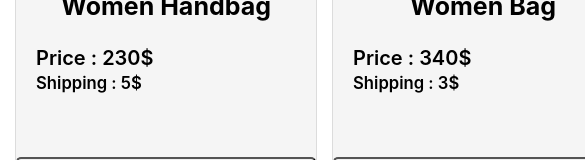
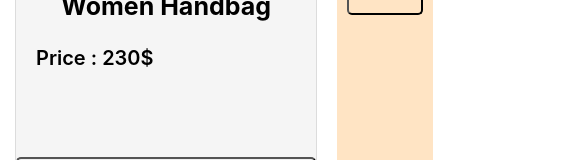
Before and after one commit to nishattasnim08/bag-bazaar, a React (Create React App) app: page / in a window 390 px wide. Shown: the part 460-620 px from the top of the page, 585 px wide, since content can reach past the window. Built offline with nearby package versions, Linux system fonts and the light colour scheme.

Commit message:
final commit

```diff
--- a/public/products.json
+++ b/public/products.json
@@ -3,84 +3,72 @@
     "id": "001",
     "image": "https://img.freepik.com/free-photo/beautiful-elegance-luxury-fashion-pink-women-handbag_1203-7653.jpg?t=st=1648286201~exp=1648286801~hmac=959cef9bb9a0a979a0ccabbdf2b68c40bab4b003f824bc755193079b4cb8f36b&w=996",
     "price": 230,
-      "shipping": 5,
     "name": "Beautiful Elegance Luxury Fashion Pink Women Handbag"
   },
   {
     "id": "002",
     "image": "https://img.freepik.com/free-photo/beautiful-elegance-luxury-fashion-women-bag_1203-7665.jpg?w=900",
     "price": 340,
-      "shipping": 3,
     "name": "Beautiful Elegance Luxury Fashion Nude Women Bag"
   },
   {
     "id": "003",
     "image": "https://img.freepik.com/free-photo/beautiful-elegance-luxury-fashion-women-blue-handbag_74190-4887.jpg?t=st=1648286201~exp=1648286801~hmac=36a47b8bf3328c52a05fd16ac7ba4466c89f1dd235e3e8c6bdd70228fdf5fb8e&w=900",
     "price": 215,
-      "shipping": 8,
     "name": "Beautiful Elegance Luxury Fashion Women Blue Handbag"
   },
   {
     "id": "004",
     "image": "https://img.freepik.com/free-photo/beautiful-elegance-luxury-fashion-green-handbag_74190-4885.jpg?w=900",
     "price": 313,
-      "shipping": 6,
     "name": "Beautiful Elegance Luxury Fashion Green Handbag"
   },
   {
     "id": "005",
     "image": "https://images.pexels.com/photos/6273058/pexels-photo-6273058.jpeg?auto=compress&cs=tinysrgb&w=1260&h=750&dpr=2",
     "price": 286,
-      "shipping": 9,
     "name": "Beautiful Nude Leather Female Handbag"
   },
   {
     "id": "006",
     "image": "https://img.freepik.com/free-photo/fashionable-woman-s-stylish-bag-isolated-white-background-beautiful-purple-luxury-leather-female-handbag-luxury-accessories_186202-4480.jpg?t=st=1648286392~exp=1648286992~hmac=f42a189f4ba1d2dc119dbc12e73339e7d236d05fbdff36632bcf46200b079b7f&w=900",
     "price": 271,
-      "shipping": 4,
     "name": "Beautiful Purple Luxury Leather Female Handbag"
   },
   {
     "id": "007",
     "image": "https://img.freepik.com/free-photo/fashionable-woman-s-stylish-bag-isolated-white-background-beautiful-black-luxury-leather-female-handbag-luxury-accessories_186202-4485.jpg?t=st=1648286392~exp=1648286992~hmac=80d3118da888df44085e75e27ecd75183d053fe3e247e135d24166a243b0c8c1&w=740",
     "price": 210,
-      "shipping": 5,
     "name": "Beautiful Black Luxury Leather Female Handbag"
   },
   {
     "id": "008",
     "image": "https://img.freepik.com/free-photo/luxury-woman-handbag_1203-8391.jpg?t=st=1648286201~exp=1648286801~hmac=388baeb8e1f63f02e8e9c2710dc524a1eb6c701c0403611bf88c4bc1186d4407&w=900",
     "price": 270,
-      "shipping": 7,
     "name": "Luxury Woman Brown Handbag"
   },
   {
     "id": "009",
     "image": "https://img.freepik.com/free-photo/luxury-woman-handbag_1203-8394.jpg?w=900",
     "price": 229,
-      "shipping": 2,
     "name": "Luxury Woman Pink Handbag"
   },
   {
     "id": "010",
     "image": "https://img.freepik.com/free-photo/female-bag-white-textile_93675-131968.jpg?t=st=1648295727~exp=1648296327~hmac=6ee8779cf32320ce1852988d8ee22f9178d09c2e0883803fec357c22d27055bf&w=996",
     "price": 372,
-      "shipping": 9,
     "name": "Purple Elegance Woman Luxury"
   },
   {
     "id": "011",
     "image": "https://img.freepik.com/free-photo/beautiful-elegance-luxury-fashion-women-bag_74190-4900.jpg?t=st=1648286201~exp=1648286801~hmac=b5b7d035fd78e73aaffe1ef779bf02bcf586cb39dec39eba380ea32a272be5b3&w=900",
     "price": 346,
-      "shipping": 3,
     "name": "Beautiful Elegance Luxury Brown Fashion Women Bag"
   },
   {
     "id": "012",
     "image": "https://img.freepik.com/free-photo/beautiful-shot-black-purse-white-table-with-pink_181624-22681.jpg?t=st=1648295833~exp=1648296433~hmac=b19056231996bfbc0cda04d3829770965da7526cf58b7e392679a5779933e4a9&w=996",
     "price": 399,
-      "shipping": 7,
     "name": "Black Elegance Woman Luxury Handbag"
   }
 ]
--- a/src/components/Bonus/Bonus.css
+++ b/src/components/Bonus/Bonus.css
@@ -7,3 +7,8 @@
     border-radius: 5px;
     background-color: lightgrey;
 }
+@media screen and (max-width:668px) {
+    .bonus-part{
+        margin:30px 25px;
+    }
+}
--- a/src/components/Product/Product.js
+++ b/src/components/Product/Product.js
@@ -11,7 +11,6 @@ const Product = (props) => {
             <img src={image} alt="" />
             <h3>{name}</h3>
             <p>Price : {price}$</p>
-            <p><small>Shipping : {shipping}$</small></p>
             <div>
                 <button onClick={() => handleAddToCart(product)} className='button-container'>
                     <p>Add to Cart</p>
--- a/src/components/Shop/Shop.css
+++ b/src/components/Shop/Shop.css
@@ -16,11 +16,7 @@
     grid-template-columns: repeat(3, 1fr);
     gap: 15px;
 }
-@media screen and (max-width:1100px) {
-    .product-container{
-        grid-template-columns: repeat(2, 1fr);
-    }
-}
+
 .cart-container{
     text-align: left;
     padding: 0 10px;
@@ -37,3 +33,8 @@
     font-size: 15px;
     font-weight: 600;
 }
+@media screen and (max-width:668px) {
+    .product-container{
+        grid-template-columns: 1fr;
+    }
+}
```
Lines whose indentation alone changed are shown as unchanged.
